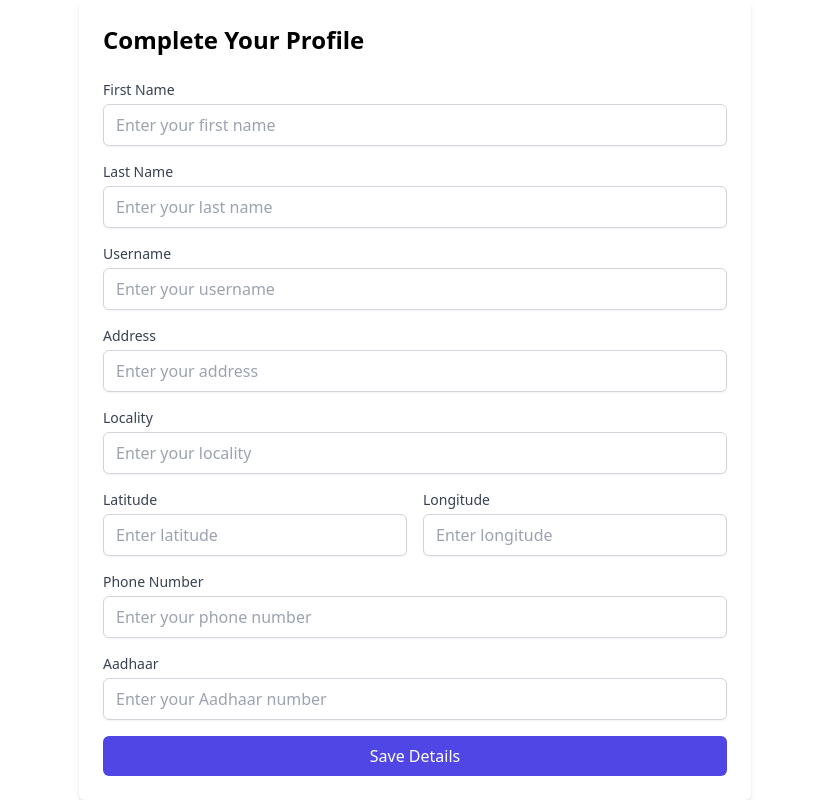
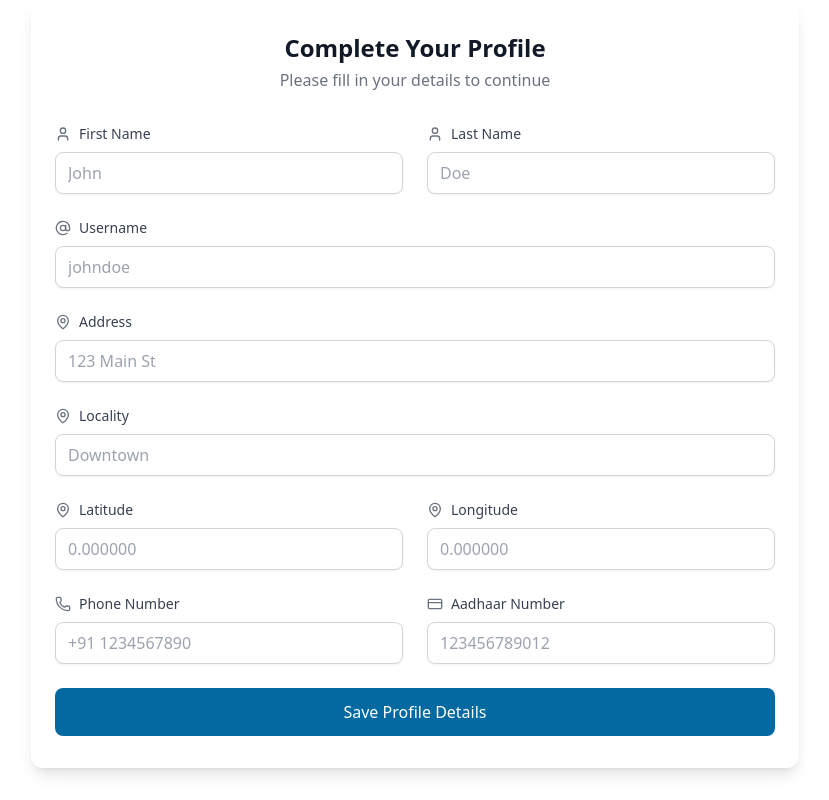
Before and after one commit to alanph7/Networkk-Project-Final, a React (Vite) app: page /user-details in a window 1280 px wide. Shown: the whole page, without its empty margins (225-1054 px from the left). Built offline with nearby package versions, Linux system fonts and the light colour scheme.

Commit message:
profile-ui

```diff
--- a/src/pages/User/UserDetails.jsx
+++ b/src/pages/User/UserDetails.jsx
@@ -1,5 +1,226 @@
+// import React, { useState } from "react";
+// import axiosInstance from "../../utils/axios";
+
+// export default function UserDetailsForm() {
+//   const [formData, setFormData] = useState({
+//     fname: "",
+//     lname: "",
+//     address: "",
+//     latitude: "",
+//     longitude: "",
+//     locality: "",
+//     phone: "",
+//     username: "",
+//     aadhaar: "",
+//   });
+
+//   const [errors, setErrors] = useState({});
+//   const [message, setMessage] = useState("");
+
+//   const handleInputChange = (e) => {
+//     const { name, value } = e.target;
+//     setFormData((prevData) => ({
+//       ...prevData,
+//       [name]: value,
+//     }));
+//   };
+
+//   const validateForm = () => {
+//     console.log("Form data before validation:", formData); // Debug log
+
+//     const newErrors = {};
+//     if (!formData.fname) newErrors.fname = "First name is required.";
+//     if (!formData.lname) newErrors.lname = "Last name is required.";
+//     if (!formData.phone) newErrors.phone = "Phone number is required.";
+//     if (!formData.aadhaar) newErrors.aadhaar = "Aadhaar is required.";
+//     if (!formData.address) newErrors.address = "Address is required.";
+//     if (!formData.locality) newErrors.locality = "Locality is required.";
+//     if (!formData.username) newErrors.username = "Username is required.";
+//     if (formData.aadhaar && formData.aadhaar.length !== 12)
+//       newErrors.aadhaar = "Aadhaar must be 12 digits.";
+//     if (formData.latitude && isNaN(parseFloat(formData.latitude)))
+//       newErrors.latitude = "Latitude must be a number.";
+//     if (formData.longitude && isNaN(parseFloat(formData.longitude)))
+//       newErrors.longitude = "Longitude must be a number.";
+
+//     setErrors(newErrors);
+//     return Object.keys(newErrors).length === 0;
+//   };
+
+
+
+//   const handleSubmit = async (e) => {
+//     e.preventDefault();
+//     console.log(formData);
+//     if (!validateForm()) {
+//         console.log("Validation failed:", errors);
+//         return;
+//     }
+//     try {
+//         const response = await axiosInstance.put("/users/profile", formData);
+//         console.log("Response:", response.data); // Debug log
+//         setMessage(response.data.message);
+//       } catch (error) {
+//         console.error("Error:", error.response?.data || error.message); // Debug log
+//         setMessage(error.response?.data?.error || "Failed to update profile.");
+//       }
+//   };
+
+//   return (
+//     <div className="max-w-2xl mx-auto p-6 bg-white shadow-md rounded-md">
+//       <h2 className="text-2xl font-semibold mb-6">Complete Your Profile</h2>
+//       <form onSubmit={handleSubmit}>
+//         {/* First Name */}
+//         <div className="mb-4">
+//           <label className="block text-sm font-medium text-gray-700">First Name</label>
+//           <input
+//             type="text"
+//             name="fname"
+//             value={formData.fname}
+//             onChange={handleInputChange}
+//             className={`mt-1 block w-full border rounded-md shadow-sm py-2 px-3 focus:outline-none ${
+//               errors.fname ? "border-red-500" : "border-gray-300"
+//             }`}
+//             placeholder="Enter your first name"
+//           />
+//           {errors.fname && <p className="text-red-500 text-sm mt-1">{errors.fname}</p>}
+//         </div>
+
+//         {/* Last Name */}
+//         <div className="mb-4">
+//           <label className="block text-sm font-medium text-gray-700">Last Name</label>
+//           <input
+//             type="text"
+//             name="lname"
+//             value={formData.lname}
+//             onChange={handleInputChange}
+//             className={`mt-1 block w-full border rounded-md shadow-sm py-2 px-3 focus:outline-none ${
+//               errors.lname ? "border-red-500" : "border-gray-300"
+//             }`}
+//             placeholder="Enter your last name"
+//           />
+//           {errors.lname && <p className="text-red-500 text-sm mt-1">{errors.lname}</p>}
+//         </div>
+
+//         {/* Username */}
+//         <div className="mb-4">
+//           <label className="block text-sm font-medium text-gray-700">Username</label>
+//           <input
+//             type="text"
+//             name="username"
+//             value={formData.username}
+//             onChange={handleInputChange}
+//             className="mt-1 block w-full border border-gray-300 rounded-md shadow-sm py-2 px-3 focus:outline-none"
+//             placeholder="Enter your username"
+//           />
+//           {errors.username && <p className="text-red-500 text-sm mt-1">{errors.username}</p>}
+//         </div>
+
+//         {/* Address */}
+//         <div className="mb-4">
+//           <label className="block text-sm font-medium text-gray-700">Address</label>
+//           <input
+//             type="text"
+//             name="address"
+//             value={formData.address}
+//             onChange={handleInputChange}
+//             className="mt-1 block w-full border border-gray-300 rounded-md shadow-sm py-2 px-3 focus:outline-none"
+//             placeholder="Enter your address"
+//           />
+//           {errors.address && <p className="text-red-500 text-sm mt-1">{errors.address}</p>}
+//         </div>
+
+//         {/* Locality */}
+//         <div className="mb-4">
+//           <label className="block text-sm font-medium text-gray-700">Locality</label>
+//           <input
+//             type="text"
+//             name="locality"
+//             value={formData.locality}
+//             onChange={handleInputChange}
+//             className="mt-1 block w-full border border-gray-300 rounded-md shadow-sm py-2 px-3 focus:outline-none"
+//             placeholder="Enter your locality"
+//           />
+//           {errors.locality && <p className="text-red-500 text-sm mt-1">{errors.locality}</p>}
+//         </div>
+
+//         {/* Latitude and Longitude */}
+//         <div className="grid grid-cols-2 gap-4 mb-4">
+//           <div>
+//             <label className="block text-sm font-medium text-gray-700">Latitude</label>
+//             <input
+//               type="text"
+//               name="latitude"
+//               value={formData.latitude}
+//               onChange={handleInputChange}
+//               className="mt-1 block w-full border border-gray-300 rounded-md shadow-sm py-2 px-3 focus:outline-none"
+//               placeholder="Enter latitude"
+//             />
+//             {errors.latitude && <p className="text-red-500 text-sm mt-1">{errors.latitude}</p>}
+//           </div>
+//           <div>
+//             <label className="block text-sm font-medium text-gray-700">Longitude</label>
+//             <input
+//               type="text"
+//               name="longitude"
+//               value={formData.longitude}
+//               onChange={handleInputChange}
+//               className="mt-1 block w-full border border-gray-300 rounded-md shadow-sm py-2 px-3 focus:outline-none"
+//               placeholder="Enter longitude"
+//             />
+//             {errors.longitude && <p className="text-red-500 text-sm mt-1">{errors.longitude}</p>}
+//           </div>
+//         </div>
+
+//         {/* Phone Number */}
+//         <div className="mb-4">
+//           <label className="block text-sm font-medium text-gray-700">Phone Number</label>
+//           <input
+//             type="text"
+//             name="phone"
+//             value={formData.phone}
+//             onChange={handleInputChange}
+//             className={`mt-1 block w-full border rounded-md shadow-sm py-2 px-3 focus:outline-none ${
+//               errors.phone ? "border-red-500" : "border-gray-300"
+//             }`}
+//             placeholder="Enter your phone number"
+//           />
+//           {errors.phone && <p className="text-red-500 text-sm mt-1">{errors.phone}</p>}
+//         </div>
+
+//         {/* Aadhaar */}
+//         <div className="mb-4">
+//           <label className="block text-sm font-medium text-gray-700">Aadhaar</label>
+//           <input
+//             type="text"
+//             name="aadhaar"
+//             value={formData.aadhaar}
+//             onChange={handleInputChange}
+//             className={`mt-1 block w-full border rounded-md shadow-sm py-2 px-3 focus:outline-none ${
+//               errors.aadhaar ? "border-red-500" : "border-gray-300"
+//             }`}
+//             placeholder="Enter your Aadhaar number"
+//           />
+//           {errors.aadhaar && <p className="text-red-500 text-sm mt-1">{errors.aadhaar}</p>}
+//         </div>
+
+
+
+//         <button
+//           type="submit"
+//           className="w-full bg-indigo-600 text-white py-2 px-4 rounded-md hover:bg-indigo-500"
+//           //onClick={handleSubmit}
+//         >
+//           Save Details
+//         </button>
+//       </form>
+//     </div>
+//   );
+// }
+
+
 import React, { useState } from "react";
-import axiosInstance from "../../utils/axios";
+import { User, MapPin, Phone, CreditCard, AtSign } from "lucide-react";
 
 export default function UserDetailsForm() {
   const [formData, setFormData] = useState({
@@ -26,8 +247,6 @@ export default function UserDetailsForm() {
   };
 
   const validateForm = () => {
-    console.log("Form data before validation:", formData); // Debug log
-
     const newErrors = {};
     if (!formData.fname) newErrors.fname = "First name is required.";
     if (!formData.lname) newErrors.lname = "Last name is required.";
@@ -47,173 +266,139 @@ export default function UserDetailsForm() {
     return Object.keys(newErrors).length === 0;
   };
 
-
-
   const handleSubmit = async (e) => {
     e.preventDefault();
-    console.log(formData);
-    if (!validateForm()) {
-        console.log("Validation failed:", errors);
-        return;
-    }
+    if (!validateForm()) return;
     try {
       const response = await axiosInstance.put("/users/profile", formData);
-        console.log("Response:", response.data); // Debug log
       setMessage(response.data.message);
     } catch (error) {
-        console.error("Error:", error.response?.data || error.message); // Debug log
       setMessage(error.response?.data?.error || "Failed to update profile.");
     }
   };
 
+  const FormField = ({ label, name, icon: Icon, type = "text", placeholder }) => (
+    <div className="space-y-2">
+      <label className="flex items-center space-x-2 text-sm font-medium text-gray-700">
+        <Icon className="h-4 w-4 text-gray-500" />
+        <span>{label}</span>
+      </label>
+      <input
+        type={type}
+        name={name}
+        value={formData[name]}
+        onChange={handleInputChange}
+        className={`w-full px-3 py-2 border rounded-lg shadow-sm focus:outline-none focus:ring-2 focus:ring-indigo-500 ${
+          errors[name]
+            ? "border-red-500 focus:border-red-500"
+            : "border-gray-300 focus:border-indigo-500"
+        }`}
+        placeholder={placeholder}
+      />
+      {errors[name] && (
+        <p className="text-red-500 text-xs mt-1">{errors[name]}</p>
+      )}
+    </div>
+  );
+
   return (
-    <div className="max-w-2xl mx-auto p-6 bg-white shadow-md rounded-md">
-      <h2 className="text-2xl font-semibold mb-6">Complete Your Profile</h2>
-      <form onSubmit={handleSubmit}>
-        {/* First Name */}
-        <div className="mb-4">
-          <label className="block text-sm font-medium text-gray-700">First Name</label>
-          <input
-            type="text"
-            name="fname"
-            value={formData.fname}
-            onChange={handleInputChange}
-            className={`mt-1 block w-full border rounded-md shadow-sm py-2 px-3 focus:outline-none ${
-              errors.fname ? "border-red-500" : "border-gray-300"
-            }`}
-            placeholder="Enter your first name"
-          />
-          {errors.fname && <p className="text-red-500 text-sm mt-1">{errors.fname}</p>}
+    <div className="max-w-3xl mx-auto bg-white rounded-xl shadow-lg">
+      <div className="px-6 py-8">
+        <div className="space-y-1 mb-8">
+          <h2 className="text-2xl font-bold text-center text-gray-900">
+            Complete Your Profile
+          </h2>
+          <p className="text-center text-gray-500">
+            Please fill in your details to continue
+          </p>
         </div>
 
-        {/* Last Name */}
-        <div className="mb-4">
-          <label className="block text-sm font-medium text-gray-700">Last Name</label>
-          <input
-            type="text"
+        <form onSubmit={handleSubmit} className="space-y-6">
+          {message && (
+            <div className={`p-4 rounded-lg ${
+              message.includes("Failed")
+                ? "bg-red-50 text-red-700"
+                : "bg-green-50 text-green-700"
+            }`}>
+              <p>{message}</p>
+            </div>
+          )}
+
+          <div className="grid md:grid-cols-2 gap-6">
+            <FormField
+              label="First Name"
+              name="fname"
+              icon={User}
+              placeholder="John"
+            />
+            <FormField
+              label="Last Name"
               name="lname"
-            value={formData.lname}
-            onChange={handleInputChange}
-            className={`mt-1 block w-full border rounded-md shadow-sm py-2 px-3 focus:outline-none ${
-              errors.lname ? "border-red-500" : "border-gray-300"
-            }`}
-            placeholder="Enter your last name"
+              icon={User}
+              placeholder="Doe"
             />
-          {errors.lname && <p className="text-red-500 text-sm mt-1">{errors.lname}</p>}
           </div>
 
-        {/* Username */}
-        <div className="mb-4">
-          <label className="block text-sm font-medium text-gray-700">Username</label>
-          <input
-            type="text"
+          <FormField
+            label="Username"
             name="username"
-            value={formData.username}
-            onChange={handleInputChange}
-            className="mt-1 block w-full border border-gray-300 rounded-md shadow-sm py-2 px-3 focus:outline-none"
-            placeholder="Enter your username"
+            icon={AtSign}
+            placeholder="johndoe"
           />
-          {errors.username && <p className="text-red-500 text-sm mt-1">{errors.username}</p>}
+
+          <div className="space-y-6">
+            <FormField
+              label="Address"
+              name="address"
+              icon={MapPin}
+              placeholder="123 Main St"
+            />
+            <FormField
+              label="Locality"
+              name="locality"
+              icon={MapPin}
+              placeholder="Downtown"
+            />
           </div>
 
-        {/* Address */}
-        <div className="mb-4">
-          <label className="block text-sm font-medium text-gray-700">Address</label>
-          <input
-            type="text"
-            name="address"
-            value={formData.address}
-            onChange={handleInputChange}
-            className="mt-1 block w-full border border-gray-300 rounded-md shadow-sm py-2 px-3 focus:outline-none"
-            placeholder="Enter your address"
+          <div className="grid md:grid-cols-2 gap-6">
+            <FormField
+              label="Latitude"
+              name="latitude"
+              icon={MapPin}
+              placeholder="0.000000"
             />
-          {errors.address && <p className="text-red-500 text-sm mt-1">{errors.address}</p>}
+            <FormField
+              label="Longitude"
+              name="longitude"
+              icon={MapPin}
+              placeholder="0.000000"
+            />
           </div>
 
-        {/* Locality */}
-        <div className="mb-4">
-          <label className="block text-sm font-medium text-gray-700">Locality</label>
-          <input
-            type="text"
-            name="locality"
-            value={formData.locality}
-            onChange={handleInputChange}
-            className="mt-1 block w-full border border-gray-300 rounded-md shadow-sm py-2 px-3 focus:outline-none"
-            placeholder="Enter your locality"
+          <div className="grid md:grid-cols-2 gap-6">
+            <FormField
+              label="Phone Number"
+              name="phone"
+              icon={Phone}
+              placeholder="+91 1234567890"
             />
-          {errors.locality && <p className="text-red-500 text-sm mt-1">{errors.locality}</p>}
+            <FormField
+              label="Aadhaar Number"
+              name="aadhaar"
+              icon={CreditCard}
+              placeholder="123456789012"
+            />
           </div>
-
-        {/* Latitude and Longitude */}
-        <div className="grid grid-cols-2 gap-4 mb-4">
-          <div>
-            <label className="block text-sm font-medium text-gray-700">Latitude</label>
-            <input
-              type="text"
-              name="latitude"
-              value={formData.latitude}
-              onChange={handleInputChange}
-              className="mt-1 block w-full border border-gray-300 rounded-md shadow-sm py-2 px-3 focus:outline-none"
-              placeholder="Enter latitude"
-            />
-            {errors.latitude && <p className="text-red-500 text-sm mt-1">{errors.latitude}</p>}
-          </div>
-          <div>
-            <label className="block text-sm font-medium text-gray-700">Longitude</label>
-            <input
-              type="text"
-              name="longitude"
-              value={formData.longitude}
-              onChange={handleInputChange}
-              className="mt-1 block w-full border border-gray-300 rounded-md shadow-sm py-2 px-3 focus:outline-none"
-              placeholder="Enter longitude"
-            />
-            {errors.longitude && <p className="text-red-500 text-sm mt-1">{errors.longitude}</p>}
-          </div>
-        </div>
-
-        {/* Phone Number */}
-        <div className="mb-4">
-          <label className="block text-sm font-medium text-gray-700">Phone Number</label>
-          <input
-            type="text"
-            name="phone"
-            value={formData.phone}
-            onChange={handleInputChange}
-            className={`mt-1 block w-full border rounded-md shadow-sm py-2 px-3 focus:outline-none ${
-              errors.phone ? "border-red-500" : "border-gray-300"
-            }`}
-            placeholder="Enter your phone number"
-          />
-          {errors.phone && <p className="text-red-500 text-sm mt-1">{errors.phone}</p>}
-        </div>
-
-        {/* Aadhaar */}
-        <div className="mb-4">
-          <label className="block text-sm font-medium text-gray-700">Aadhaar</label>
-          <input
-            type="text"
-            name="aadhaar"
-            value={formData.aadhaar}
-            onChange={handleInputChange}
-            className={`mt-1 block w-full border rounded-md shadow-sm py-2 px-3 focus:outline-none ${
-              errors.aadhaar ? "border-red-500" : "border-gray-300"
-            }`}
-            placeholder="Enter your Aadhaar number"
-          />
-          {errors.aadhaar && <p className="text-red-500 text-sm mt-1">{errors.aadhaar}</p>}
-        </div>
-
-
 
           <button
             type="submit"
-          className="w-full bg-indigo-600 text-white py-2 px-4 rounded-md hover:bg-indigo-500"
-          //onClick={handleSubmit}
+            className="w-full bg-sky-700 text-white py-3 px-4 rounded-lg hover:bg-indigo-500 transition-colors duration-200 font-medium focus:outline-none focus:ring-2 focus:ring-indigo-500 focus:ring-offset-2"
           >
-          Save Details
+            Save Profile Details
           </button>
         </form>
       </div>
+    </div>
   );
 }
--- a/src/pages/test.jsx
+++ b/src/pages/test.jsx
@@ -11,7 +11,7 @@ import axiosInstance from "../utils/axios";
     useEffect(() => {
         const fetchUser = async () => {
           try {
-            const response = await axiosInstance.get('/users/');
+            const response = await axiosInstance.get('/users/d/me');
             setUser(response.data);
           } catch (error) {
             setError(error.response?.data?.error || 'Failed to fetch user details');
```
Also changed, not shown: src/pages/UserDashboard.jsx (+25 -21 lines). Lines whose indentation alone changed are shown as unchanged.
